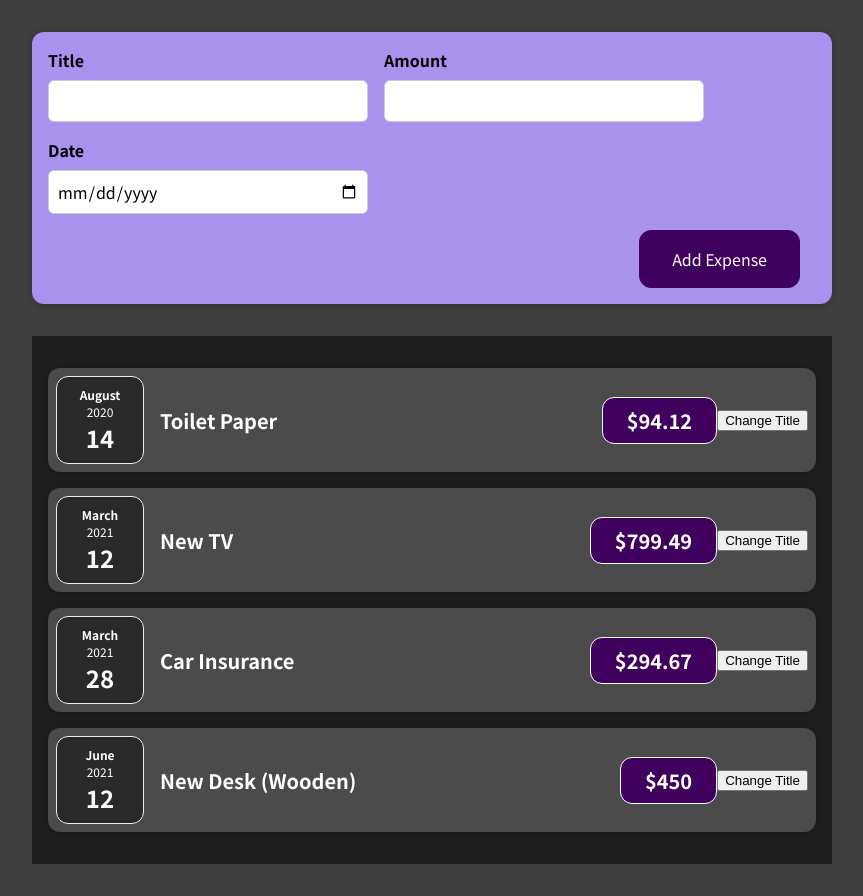
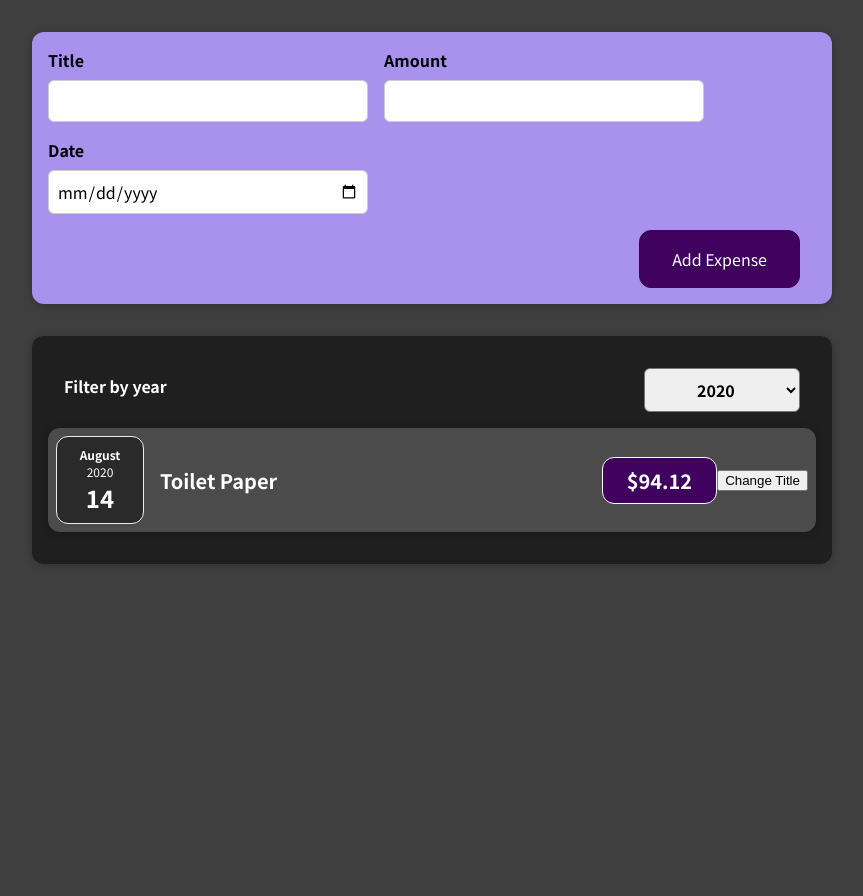
Before and after one commit to liviu-o/react-course, a React (Create React App) app: page / in a window 1280 px wide. Shown: the whole page, without its empty margins (208-1071 px from the left). After the commit the page ends 800 px from the top, so only its background shows below. Built offline with nearby package versions, Linux system fonts and the light colour scheme.

Commit message:
Filter components based on year

```diff
--- a/src/App.js
+++ b/src/App.js
@@ -1,8 +1,8 @@
+import { useState } from "react";
 import Expenses from "./components/Expenses/Expenses";
 import NewExpense from "./components/NewExpense/NewExpense";
 
-function App() {
-  const expenses = [
+const DUMMY_EXPENSES = [
   {
     id: "e1",
     title: "Toilet Paper",
@@ -24,9 +24,13 @@ function App() {
   },
 ];
 
+function App() {
+  const [expenses, setExpeneses] = useState(DUMMY_EXPENSES);
+
   const addExpenseDataHandler = (expense) => {
-    console.log("In App.js");
-    console.log(expense);
+    setExpeneses((pervExpenses) => {
+      return [expense, ...pervExpenses];
+    });
   };
 
   return (
--- a/src/components/Expenses/ExpenseItem.js
+++ b/src/components/Expenses/ExpenseItem.js
@@ -1,26 +1,25 @@
-import { useState } from 'react';
-import ExpenseDate from './ExpenseDate';
-import Card from '../UI/Card';
-import './ExpenseItem.css';
+import { useState } from "react";
+import ExpenseDate from "./ExpenseDate";
+import Card from "../UI/Card";
+import "./ExpenseItem.css";
 
 function ExpenseItem(props) {
   const [title, setTitle] = useState(props.title);
 
   const handleClick = () => {
-        setTitle('Updated');
-        console.log(title);
-    }
+    setTitle("Updated");
+  };
 
   return (
-        <Card className='expense-item'>
+    <Card className="expense-item">
       <ExpenseDate date={props.date} />
-            <div className='expense-item__description'>
-                <h2>{title}</h2>
-                <div className='expense-item__price'>${props.amount}</div>
+      <div className="expense-item__description">
+        <h2>{props.title}</h2>
+        <div className="expense-item__price">${props.amount}</div>
       </div>
       <button onClick={handleClick}>Change Title</button>
     </Card>
-    )
+  );
 }
 
 export default ExpenseItem;
--- a/src/components/Expenses/Expenses.js
+++ b/src/components/Expenses/Expenses.js
@@ -1,15 +1,38 @@
-import ExpenseItem from './ExpenseItem';
-import './Expenses.css';
+import ExpenseItem from "./ExpenseItem";
+import Card from "../UI/Card";
+import ExpensesFilter from "../NewExpense/ExpensesFilter";
+import "./Expenses.css";
+import { useState } from "react";
 
 function Expenses(props) {
-    return (
-     <div className='expenses'>
-        <ExpenseItem  title={props.items[0].title} amount={props.items[0].amount} date={props.items[0].date} />
-        <ExpenseItem  title={props.items[1].title} amount={props.items[1].amount} date={props.items[1].date} />
-        <ExpenseItem  title={props.items[2].title} amount={props.items[2].amount} date={props.items[2].date} />
-        <ExpenseItem  title={props.items[3].title} amount={props.items[3].amount} date={props.items[3].date} />
-      </div>
-    )
+  const [filteredYear, setFilteredYear] = useState("2020");
+
+  const filterChangeHandler = (selectedYear) => {
+    setFilteredYear(selectedYear);
+  };
+
+  const filteredExpenses = props.items.filter((expense) => {
+    return expense.date.getFullYear().toString() === filteredYear;
+  });
+
+  return (
+    <div>
+      <Card className="expenses">
+        <ExpensesFilter
+          selected={filteredYear}
+          onChangeFilter={filterChangeHandler}
+        />
+        {filteredExpenses.map((item) => (
+          <ExpenseItem
+            key={item.id}
+            title={item.title}
+            amount={item.amount}
+            date={item.date}
+          />
+        ))}
+      </Card>
+    </div>
+  );
 }
 
 export default Expenses;
--- /dev/null
+++ b/src/components/NewExpense/ExpensesFilter.css
@@ -0,0 +1,24 @@
+.expenses-filter {
+  color: white;
+  padding: 0 1rem;
+}
+
+.expenses-filter__control {
+  display: flex;
+  width: 100%;
+  align-items: center;
+  justify-content: space-between;
+  margin: 1rem 0;
+}
+
+.expenses-filter label {
+  font-weight: bold;
+  margin-bottom: 0.5rem;
+}
+
+.expenses-filter select {
+  font: inherit;
+  padding: 0.5rem 3rem;
+  font-weight: bold;
+  border-radius: 6px;
+}
--- /dev/null
+++ b/src/components/NewExpense/ExpensesFilter.js
@@ -0,0 +1,24 @@
+import React from "react";
+
+import "./ExpensesFilter.css";
+
+const ExpensesFilter = (props) => {
+  const dropdownChangeHandler = (event) => {
+    props.onChangeFilter(event.target.value);
+  };
+  return (
+    <div className="expenses-filter">
+      <div className="expenses-filter__control">
+        <label>Filter by year</label>
+        <select value={props.selected} onChange={dropdownChangeHandler}>
+          <option value="2022">2022</option>
+          <option value="2021">2021</option>
+          <option value="2020">2020</option>
+          <option value="2019">2019</option>
+        </select>
+      </div>
+    </div>
+  );
+};
+
+export default ExpensesFilter;
```
Lines whose indentation alone changed are shown as unchanged.
